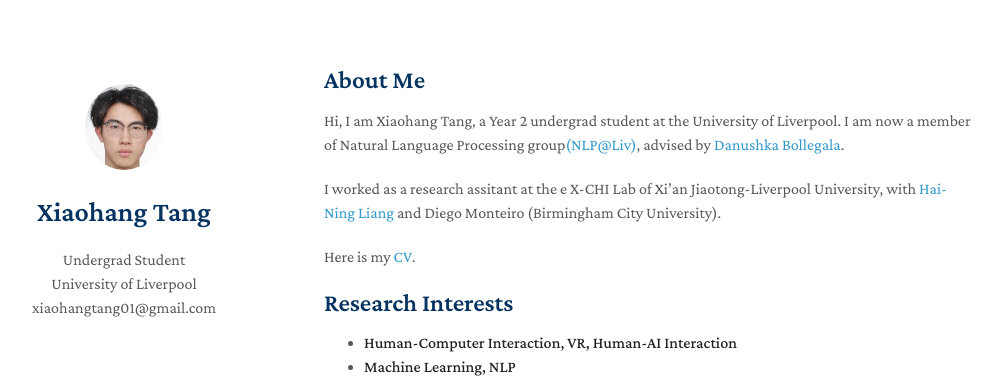
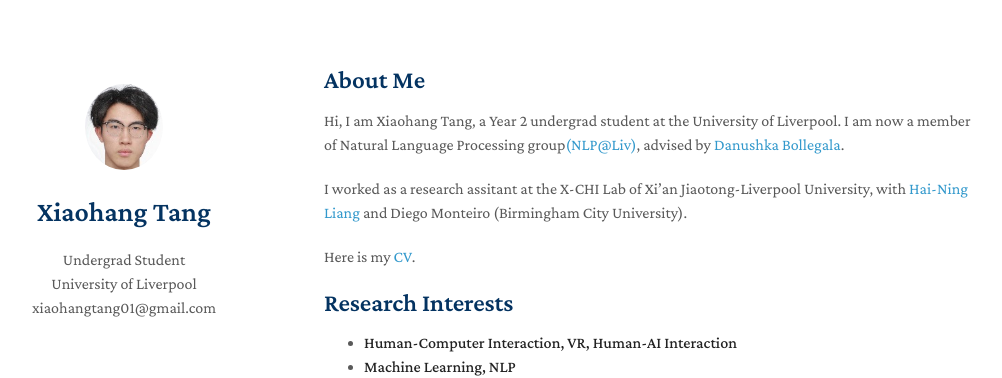
Before and after one commit to xiaohang-tang/xiaohang-tang.github.io, a Jekyll site: the page built from index.md, in a window 1280 px wide and 1061 px high. Shown: the top 378 px of the window, without its empty margins (146-1148 px from the left). Built offline with Jekyll 4.4.1, drawn with Linux system fonts in a browser that asks for light colours; nearby versions of some CDN libraries; a style sheet for code colours, icons or effects is not loaded; our own code applies the rules of GitHub Pages for plain Markdown files.

```diff
--- a/index.md
+++ b/index.md
@@ -6,7 +6,7 @@ layout: homepage
 
 Hi, I am Xiaohang Tang, a Year 2 undergrad student at the University of Liverpool. I am now a member of Natural Language Processing group[(NLP@Liv)](https://livnlp.github.io/), advised by [Danushka Bollegala](http://danushka.net/).
 
-I worked as a research assitant at the e X-CHI Lab of Xi'an Jiaotong-Liverpool University, with [Hai-Ning Liang](https://www.xjtlu.edu.cn/en/departments/academic-departments/school-of-advanced-technology/staff/haining-liang) and Diego Monteiro (Birmingham City University).
+I worked as a research assitant at the X-CHI Lab of Xi'an Jiaotong-Liverpool University, with [Hai-Ning Liang](https://www.xjtlu.edu.cn/en/departments/academic-departments/school-of-advanced-technology/staff/haining-liang) and Diego Monteiro (Birmingham City University).
 
 Here is my <a href="./assets/css/xiaohang_cv.pdf">CV</a>.
 
```
